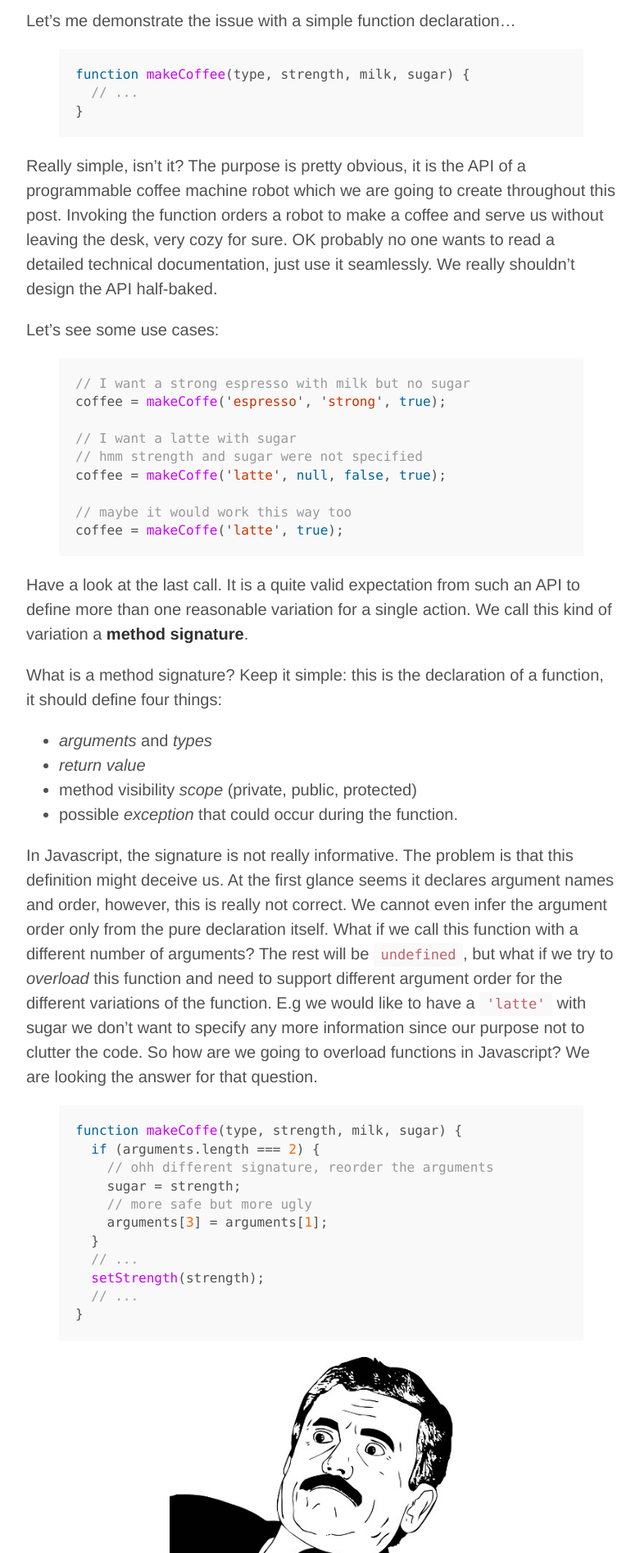
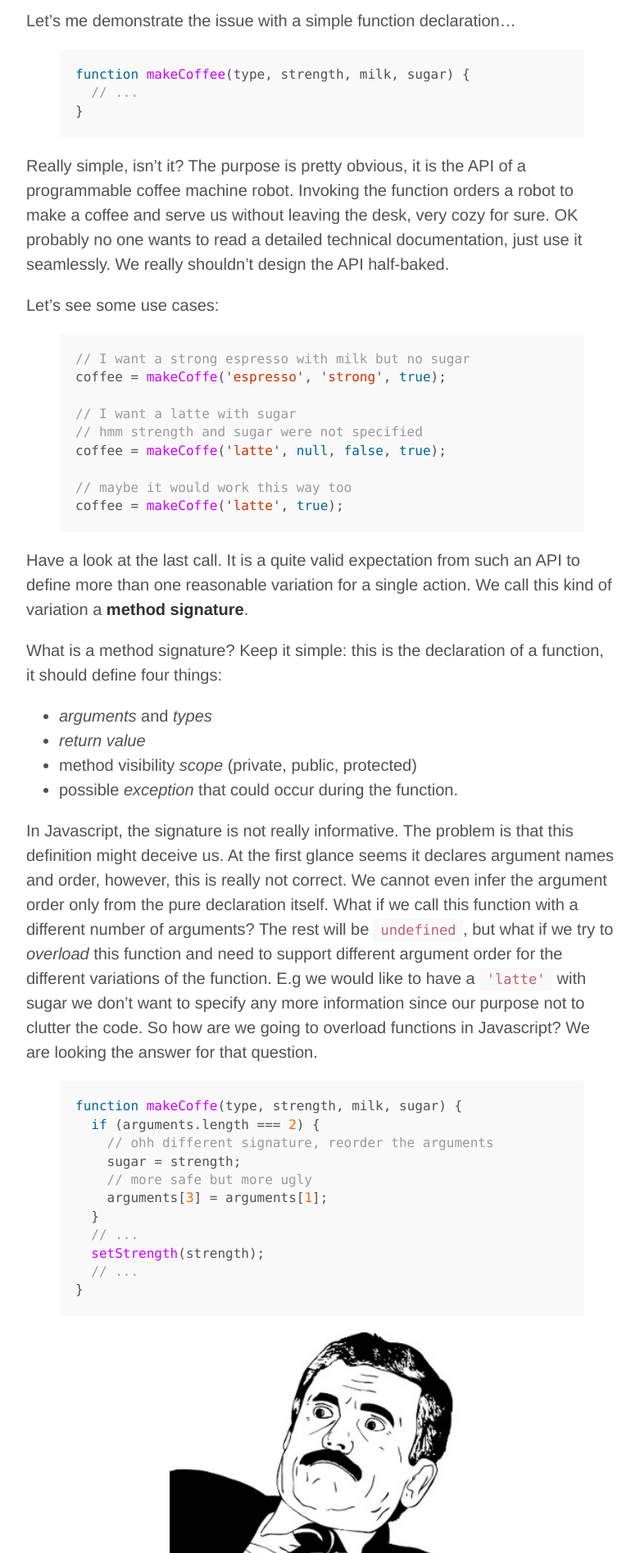
Before and after one commit to tadam313/blog, a Jekyll site: the page built from _posts/2015-10-11-javascript-vararg.md, in a window 1280 px wide. Shown: the part 470-2364 px from the top of the page at 82% size, without its empty margins (248-1029 px from the left). Built offline with Jekyll 4.4.1, drawn with Linux system fonts in a browser that asks for light colours; nearby versions of some CDN libraries; some of the changed text lies outside the part shown.

```diff
--- a/_posts/2015-10-11-javascript-vararg.md
+++ b/_posts/2015-10-11-javascript-vararg.md
@@ -17,7 +17,7 @@
 }
 {% endhighlight %}
 
-Really simple, isn't it? The purpose is pretty obvious, it is the API of a programmable coffee machine robot which we are going to create throughout this post. Invoking the function orders a robot to make a coffee and serve us without leaving the desk, very cozy for sure. OK probably no one wants to read a detailed technical documentation, just use it seamlessly. We really shouldn't design the API half-baked.
+Really simple, isn't it? The purpose is pretty obvious, it is the API of a programmable coffee machine robot. Invoking the function orders a robot to make a coffee and serve us without leaving the desk, very cozy for sure. OK probably no one wants to read a detailed technical documentation, just use it seamlessly. We really shouldn't design the API half-baked.
 
 Let's see some use cases:
 
```
Also changed, not shown: other parts of _posts/2015-10-11-javascript-vararg.md (+1 -1 lines), Gemfile.lock, assets/images/varargs/freak_owl_meme.jpg (deleted), assets/images/varargs/surprise_meme.jpg.
